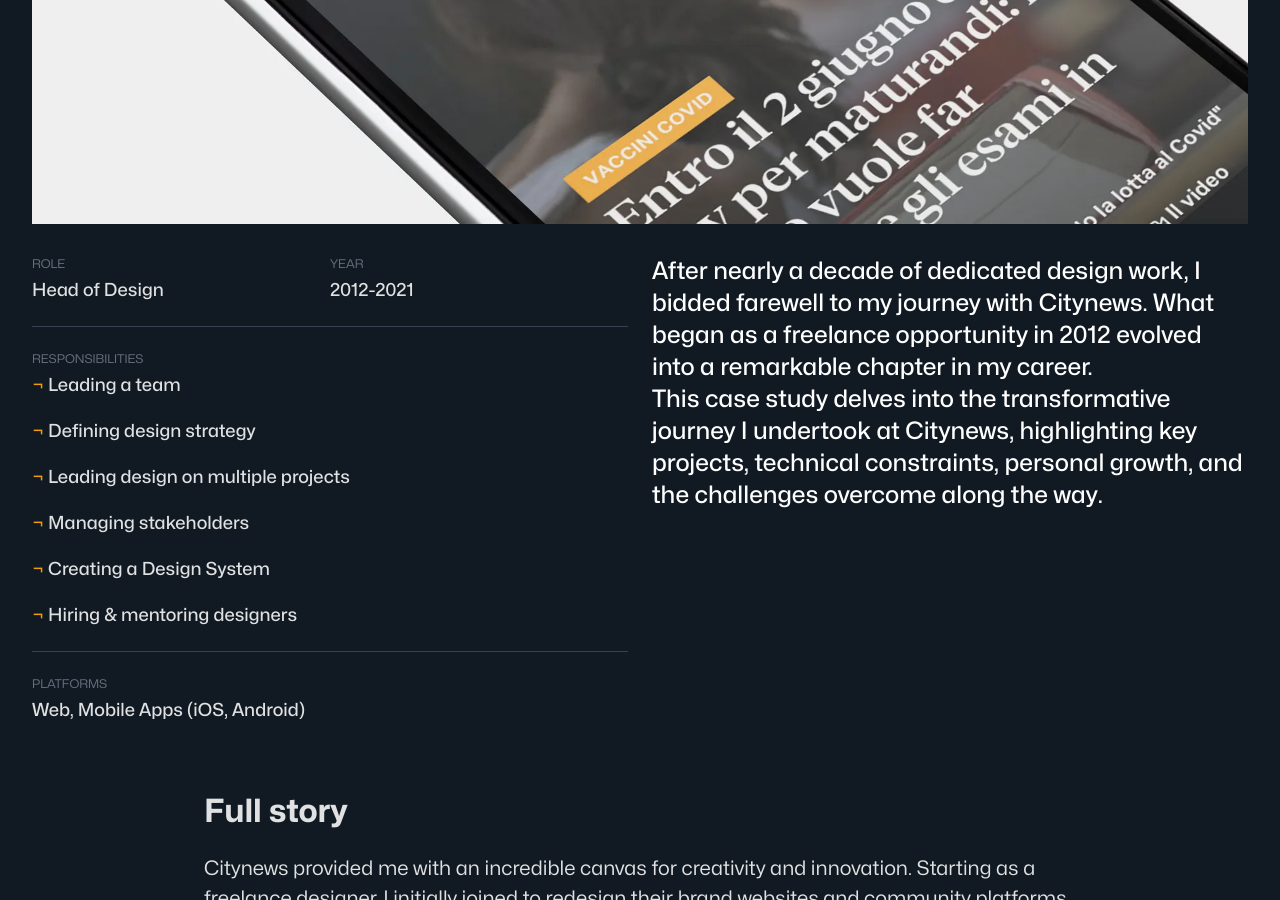
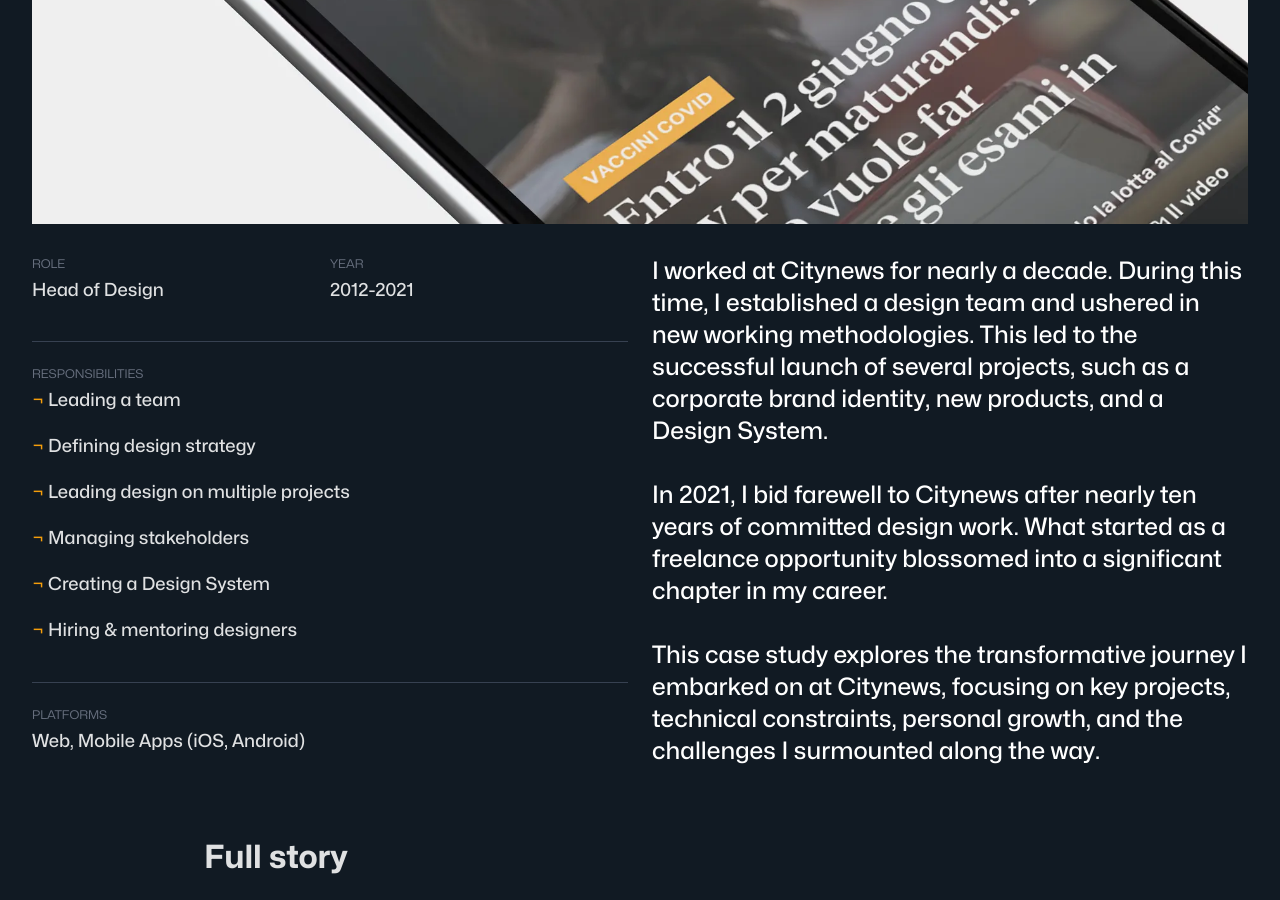
Before and after one commit to zetareticoli/fi, a Jekyll site: the page built from _work/citynews/index.md, in a window 1280 px wide and 900 px high, scrolled down 847 px. Built offline with Jekyll 4.4.1, drawn with Linux system fonts in a browser that asks for light colours; some web fonts are replaced.

Commit message:
content: updated summary

```diff
--- a/_work/citynews/index.md
+++ b/_work/citynews/index.md
@@ -3,7 +3,7 @@
 title: Transforming Citynews — A Decade of Design Evolution
 lead: Crafting excellence, navigating challenges, and leaving a lasting legacy
 order: 1
-summary: After nearly a decade of dedicated design work, I bidded farewell to my journey with Citynews. What began as a freelance opportunity in 2012 evolved into a remarkable chapter in my career. <br>This case study delves into the transformative journey I undertook at Citynews, highlighting key projects, technical constraints, personal growth, and the challenges overcome along the way.
+summary: I worked at Citynews for nearly a decade. During this time, I established a design team and ushered in new working methodologies. This led to the successful launch of several projects, such as a corporate brand identity, new products, and a Design System.<br><br> In 2021, I bid farewell to Citynews after nearly ten years of committed design work. What started as a freelance opportunity blossomed into a significant chapter in my career.<br><br> This case study explores the transformative journey I embarked on at Citynews, focusing on key projects, technical constraints, personal growth, and the challenges I surmounted along the way.
 cover: citynews-cover.webp
 cover-alt: Screenshot of the intro video published on the Citynews website homepage
 client: citynews
```
